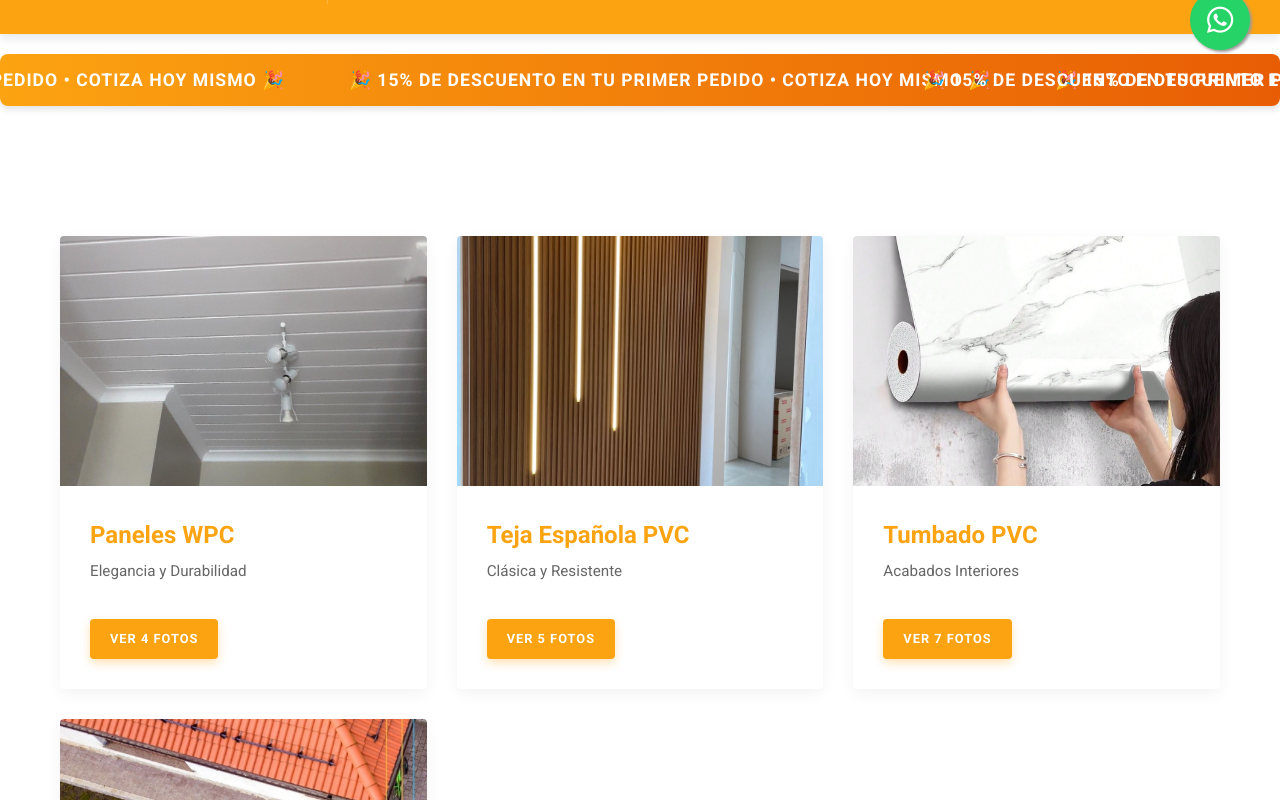
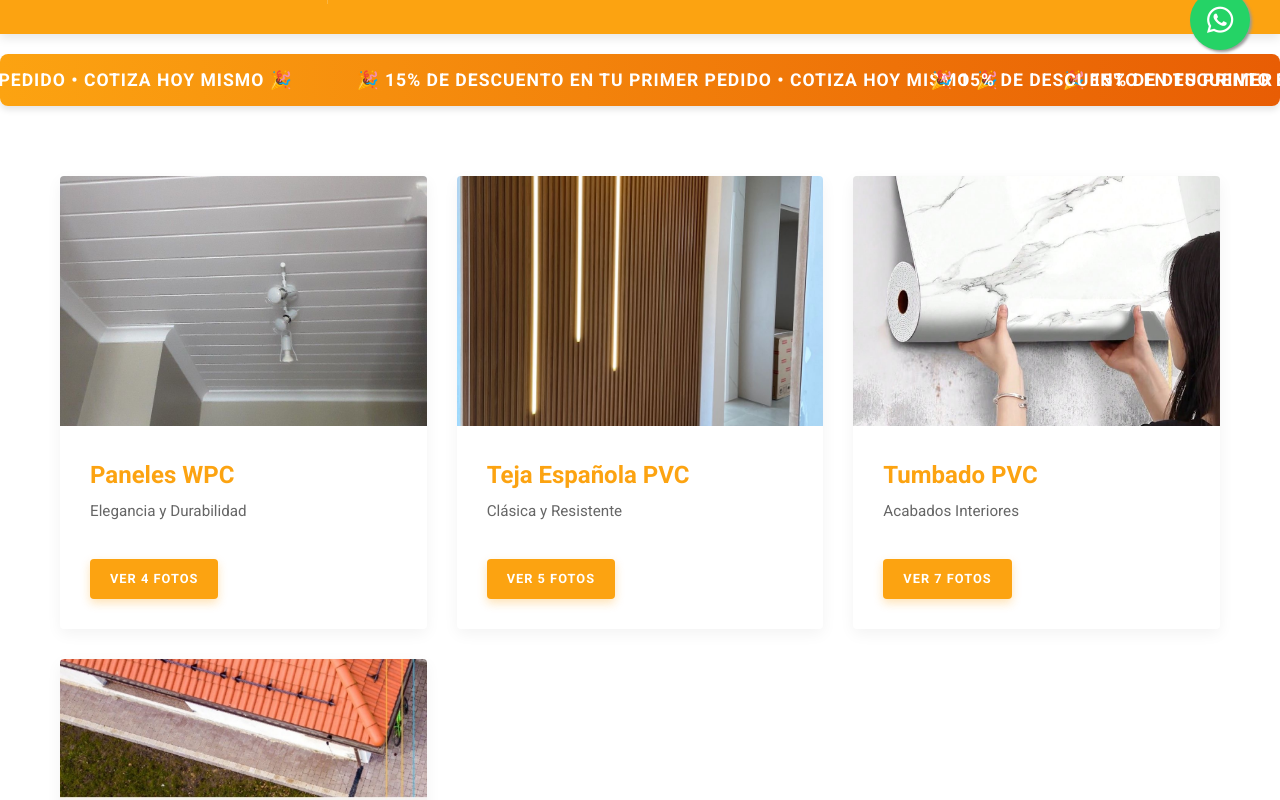
Before and after one commit to IsaacDlg/Arkicons-UI, a React (Vite) app: page /products in a window 1280 px wide. Shown: the part 720-1520 px from the top of the page. Built offline with nearby package versions, Linux system fonts and the light colour scheme.

Commit message:
fix(products): ensure grid visibility and reduce spacing

```diff
--- a/src/pages/Products.jsx
+++ b/src/pages/Products.jsx
@@ -187,7 +187,7 @@ const Products = () => {
             </div>
 
             {/* PRODUCT CATALOG */}
-            <section className="section products-section">
+            <section className="section products-section" style={{ paddingTop: '40px' }}>
                 <div className="container">
 
                     {/* BREADCRUMB / NAVIGATION */}
@@ -211,7 +211,7 @@ const Products = () => {
                                 {categories.map((cat) => (
                                     <article
                                         key={cat.id}
-                                        className="product-card animate-on-scroll"
+                                        className="product-card"
                                         onClick={() => setSelectedCategory(cat)}
                                         style={{ cursor: 'pointer' }}
                                     >
```
